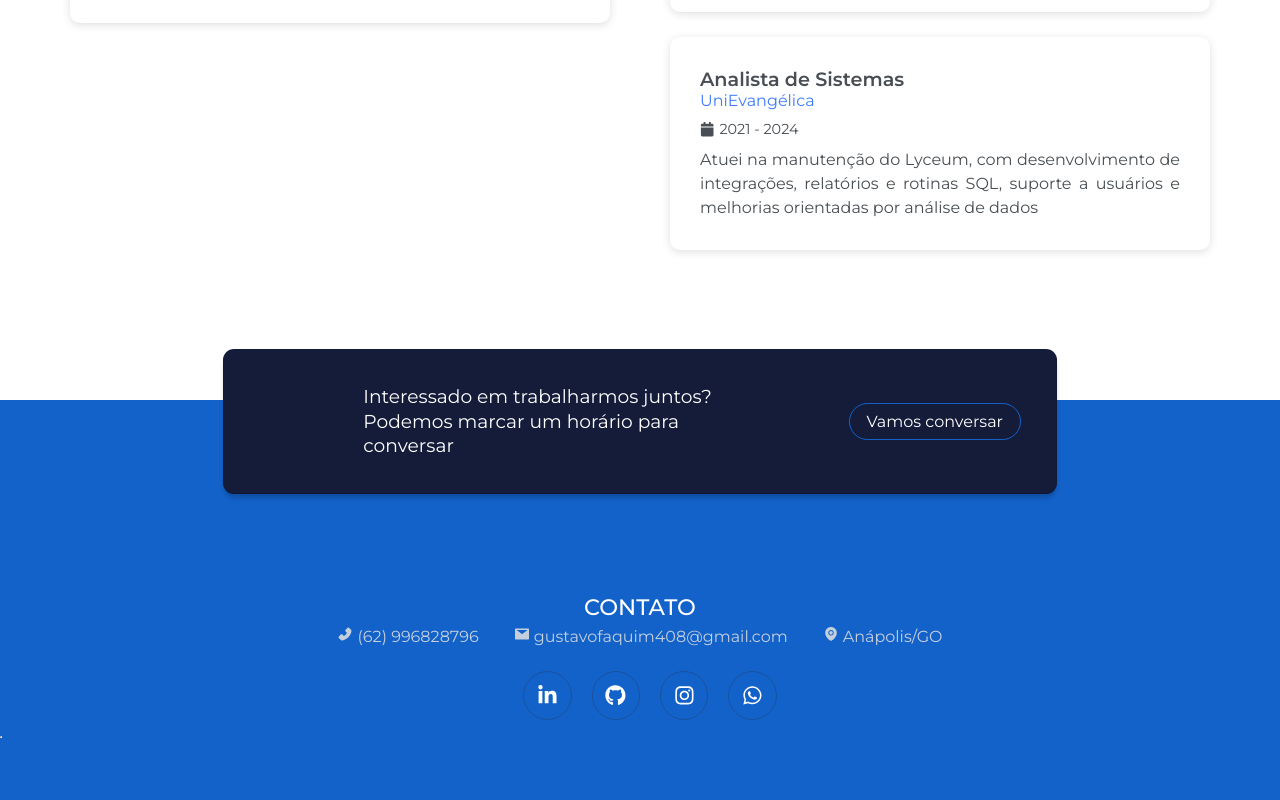
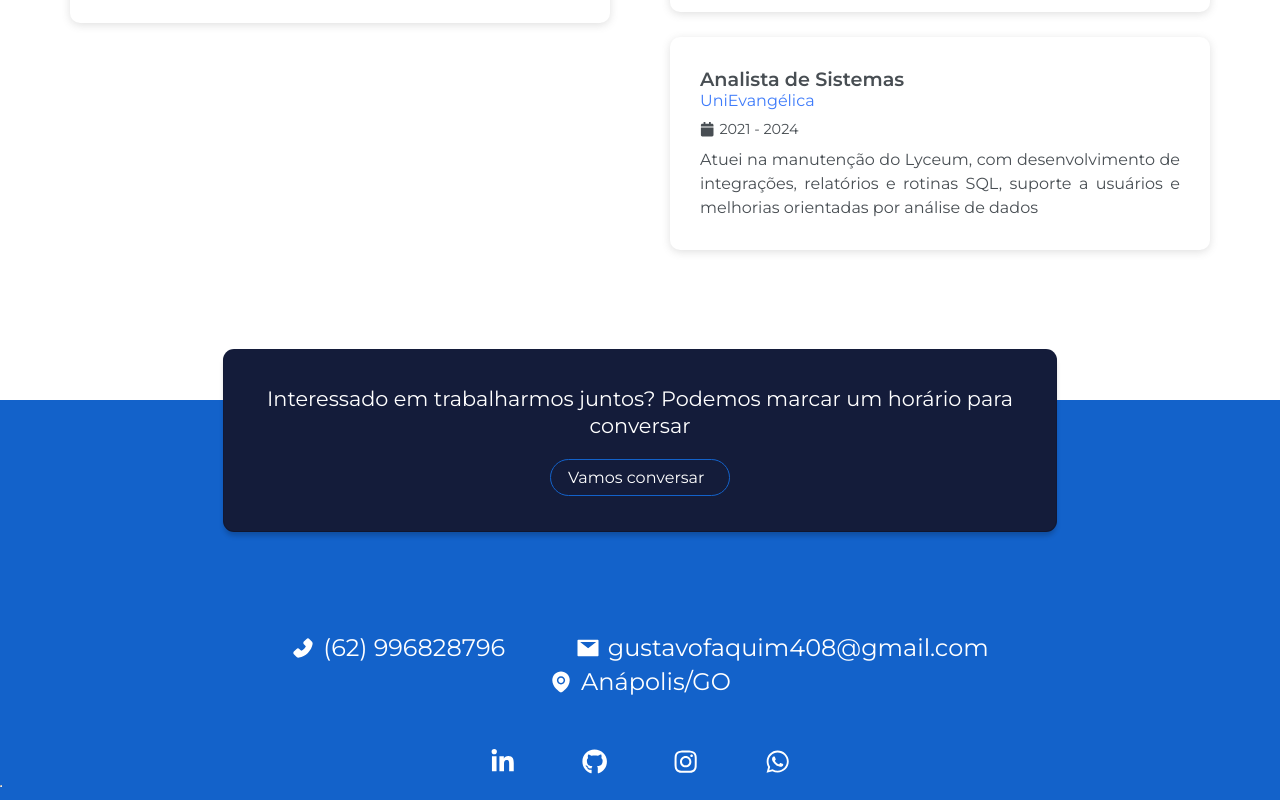
Before and after one commit to gustavofaquim/portfolio, a React (Vite) app: page / in a window 1280 px wide. Shown: the part 5262-6062 px from the top of the page. Built offline with nearby package versions, Linux system fonts and the light colour scheme.

Commit message:
feat: ajustes tela de contato

```diff
--- a/src/components/FindMe.jsx
+++ b/src/components/FindMe.jsx
@@ -37,23 +37,20 @@ const FindMe = () => {
 
                 <div className='contato'>
 
-                    <div  className="title">
-                        <h3>CONTATO</h3>
-                    </div>
 
 
                     <div id='information'>
                         <div className='info-card'>
-                            <p><AiFillPhone id='phone-icon' /> (62) 996828796</p>
+                            <AiFillPhone id='phone-icon' />  <p>(62) 996828796</p>
                         </div>
 
                         <div className='info-card'>
-                            <p> <AiFillMail /> gustavofaquim408@gmail.com</p>
+                            <AiFillMail /> <p>gustavofaquim408@gmail.com</p>
                         </div>
 
 
                         <div className='info-card'>
-                            <p><AiFillEnvironment id='pin-icon' /> Anápolis/GO</p>
+                            <AiFillEnvironment id='pin-icon' /> <p>Anápolis/GO</p>
                         </div>
 
                     </div>
--- a/src/styles/components/findMe.sass
+++ b/src/styles/components/findMe.sass
@@ -23,7 +23,7 @@
             display: flex
             border-radius: 10px
             padding: 35px
-            min-height: 130px
+            min-height: 150px
             width: 65%
             min-width: 250px
             margin: auto
@@ -33,16 +33,17 @@
             align-content: center
             align-items: center
             justify-content: space-between
+            flex-wrap: wrap
+            overflow-wrap: break-word
 
             p
-                font-size: 14pt
-                width: 50%
+                font-size: 1.3em
                 margin: auto
                 font-weight: 600
-                min-width: 250px
                 color: #FFFFFF
                 font-weight: 400
                 line-height: 1.3
+                text-align: center
 
             .btn-conversar
                 border: 1px solid #1362CA
@@ -50,6 +51,9 @@
                 color: #FFFFFF
                 border-radius: 20px
                 text-decoration: none
+                min-width: 180px
+                margin: auto
+                margin-top: 20px
 
                 &:hover
                     background-color: #1362CA
@@ -57,9 +61,10 @@
         .area-contato
             width: 100%
             margin-top: 100px
+
         .contato
             margin: auto
-            width: 40rem
+            width: 60%
 
 
         .social
@@ -69,41 +74,37 @@
 
         #social-networks
             width: 100%
+            margin-top: 40px
 
 
 
         #information
-            display: inline-flex
+            display: flex
             width: 100%
             align-items: center
             justify-content: center
+            flex-wrap: wrap
+            margin: auto
 
-            @media (max-width: 679px)
-                display: inline
+            .info-card
+                display: flex
+                align-items: center
+                justify-content: center
+                align-content: center
+                margin: auto
+                font-size: 18pt
+                text-align: center
+                padding: 5px
+                color: #ffffff
+                gap: 8px
+
+                p
+                    margin: 0
+                    line-height: 1
 
 
-            .info-card
-                margin: auto
-                font-size: 1rem
-                text-align: center
-                padding: 5px
-
-                h3
-                    font-size: 1.1rem
-
-        .title
-            color: #FFFFFF
-            margin: auto
-            text-align: center
-
-            h3
-                font-size: 1.4rem
-                font-weight: 500
-
-            p
-                color: variables.$text-color-secondary
-                margin-bottom: 1rem
-                line-height: 2rem
-                font-size: 1.1rem
-                text-align: center
-                font-weight: 400
+                svg
+                    display: block
+                    font-size: 20px
+                    width: 1.2em
+                    height: 1.2em
--- a/src/styles/components/socialnetworks.sass
+++ b/src/styles/components/socialnetworks.sass
@@ -3,22 +3,21 @@
 
 
 #social-networks
-    @include mixins.center
-    gap: 1
-    margin: 1rem 0
-    margin-top: 1rem
+    display: flex
+    justify-content: space-between
+    margin: auto
+    align-content: center
+    align-items: center
 
 
     .social-btn
-        padding: .8rem
-        margin-left: 20px
-        border-radius: 100%
+        padding: 10px
+        display: flex
+        justify-content: center
+        align-items: center
+        border-radius: 999px
         color: #fff
-        font-size: 1.3rem
-        @include mixins.center
-        border: 1px solid #19529c
-
-
+        font-size: 19pt
 
 
     #linkedin:hover
```
